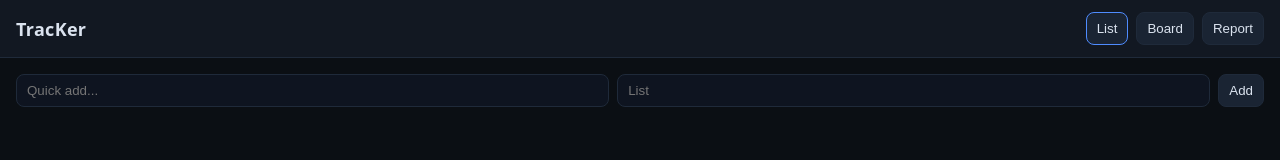
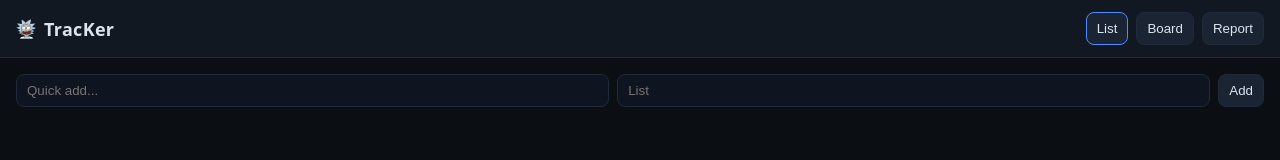
Before and after one commit to mohammed-a-hamdy/TrackerX, a React (Vite) app: page / in a window 1280 px wide. Shown: the top 160 px of the page. Built offline with nearby package versions, Linux system fonts and the light colour scheme.

Commit message:
identitiy

```diff
--- a/index.html
+++ b/index.html
@@ -3,7 +3,8 @@
   <head>
     <meta charset="UTF-8" />
     <meta name="viewport" content="width=device-width, initial-scale=1.0" />
-    <title>TracKer</title>
+    <title>TracKerX</title>
+    <link rel="icon" type="image/png" href="/src/logo.png" />
   </head>
   <body>
     <div id="root"></div>
--- a/src/styles.css
+++ b/src/styles.css
@@ -12,6 +12,8 @@ body { margin: 0; font-family: ui-sans-serif, system-ui, Segoe UI, Roboto, Helve
 
 .topbar { display:flex; align-items:center; justify-content:space-between; padding: 12px 16px; border-bottom: 1px solid var(--border); background: var(--panel); position: sticky; top: 0; }
 .topbar h1 { margin: 0; font-size: 18px; letter-spacing: 0.3px; }
+.topbar .brand { display:flex; align-items:center; gap:8px; }
+.topbar .brand .logo { width: 20px; height: 20px; border-radius: 4px; }
 .topbar nav { display:flex; gap:8px; }
 button { background: #1a2433; color: var(--text); border: 1px solid var(--border); border-radius: 8px; padding: 8px 10px; cursor: pointer; }
 button.active, button:hover { border-color: var(--accent); }
--- a/src/ui/App.tsx
+++ b/src/ui/App.tsx
@@ -2,13 +2,17 @@ import { useState } from 'react'
 import { BoardView } from './BoardView'
 import { ListView } from './ListView'
 import { Reports } from './Reports'
+import logo from '../logo.png'
 
 export function App() {
   const [view, setView] = useState<'list' | 'board' | 'reports'>('list')
   return (
     <div className="app">
       <header className="topbar">
-        <h1>TracKer</h1>
+        <h1 className="brand">
+          <img src={logo} alt="TrackerX logo" className="logo" />
+          <span>TracKer</span>
+        </h1>
         <nav>
           <button className={view==='list'? 'active':''} onClick={() => setView('list')}>List</button>
           <button className={view==='board'? 'active':''} onClick={() => setView('board')}>Board</button>
```
Also changed, not shown: src/types/assets.d.ts (added, +20 -0 lines), src/logo.png (added), 1 other file (tests, documents, lock files or other folders).
